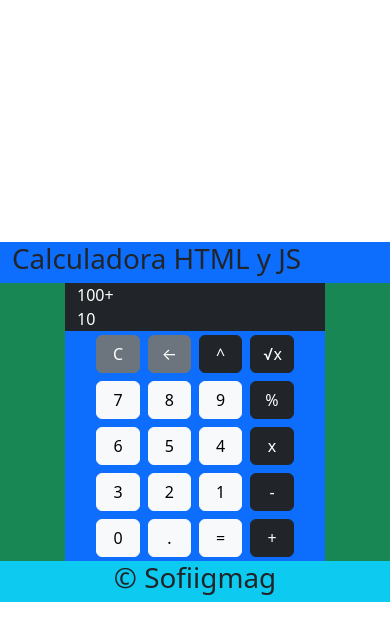
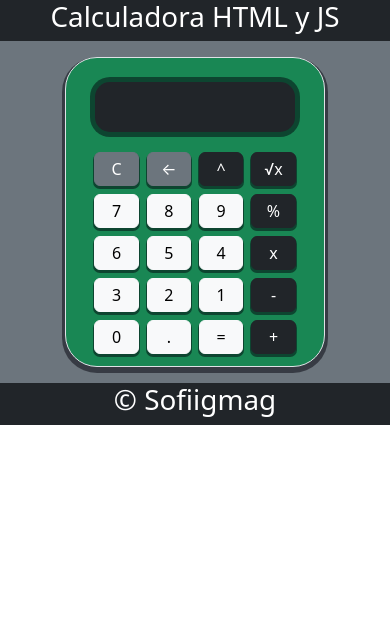
Before and after one commit to sofiigmag/calculadoraBootstrap, a plain HTML site: page index.html in a window 390 px wide. Drawn offline with nearby package versions, Linux system fonts and the light colour scheme.

Commit message:
feat: archivos js y css

```diff
--- /dev/null
+++ b/Display.js
@@ -0,0 +1,66 @@
+class Display{
+    constructor(displayValorAnterior, displayValorActual){
+        this.displayValorAnterior = displayValorAnterior;
+        this.displayValorActual = displayValorActual;
+        this.calculadora = new Calculator();
+        this.operador = undefined;
+        this.valorActual = '';
+        this.valorAnterior = '';
+        this.signos = {
+            sumar: '+',
+            restar: '-',
+            dividir: '/',
+            multiplicar: '*',
+            potenciar: '**'
+        }
+        this.advancedSignos = {
+            raiz: '√'
+            //Agregar mas funciones
+        }
+    }
+
+    addNumber(numero){
+        if (numero === '.' && this.valorActual.includes('.')) return
+        this.valorActual = this.valorActual.toString() + numero.toString();
+        this.printValues();
+    }
+
+    printValues(){
+        this.displayValorActual.textContent = this.valorActual;
+        this.displayValorAnterior.textContent = `${this.valorAnterior} ${this.signos[this.operador] || this.advancedSignos[this.operador] || ''}`;
+    }
+
+    deleteValue(){
+        this.valorActual = this.valorActual.toString().slice(0, -1);
+        this.printValues();
+    }
+
+    deleteAll(){
+        this.valorActual = '';
+        this.valorAnterior = '';
+        this.operador = undefined;
+        this.printValues();
+    }
+    computar(tipo){
+        this.operador !== 'igual' && this.calcular(this.verificador);
+        this.operador = tipo;
+        if (this.operador in this.signos){
+            this.operacion = this.signos[this.operador];
+            this.verificador = 'basic_operar';
+        }
+        if (this.operador in this.advancedSignos){
+            this.operacion = this.operador;
+            this.verificador = 'advanced_operar';
+        }
+        this.valorAnterior = this.valorActual || this.valorAnterior;
+        this.valorActual='';
+        this.printValues();
+    }
+
+    calcular(x){
+        this.funcion = x;
+        if((this.valorAnterior !== '')&&(this.valorActual !=='')){
+            this.valorActual = this.calculadora[this.funcion](this.valorAnterior, this.valorActual, this.operacion);
+        }
+    }
+}
--- /dev/null
+++ b/estilos.css
@@ -0,0 +1,41 @@
+.min-flex{
+    display: flex;
+    align-items: center;
+    justify-content: center;
+}
+.btn{
+    margin: 4px;
+    padding: 4px;
+    box-shadow: 0px 2px 0px 1px #02020c7e;
+}
+
+.calculadora{
+    min-width: 200px;
+    border-radius: 32px;
+    box-shadow: 0px 3px 0px 3px #02020c7e;
+}
+
+.cont-general{
+    height: 100vh;
+}
+
+.display{
+    border-radius: 15px;
+    box-shadow: 0px 0px 0px 5px #02020c7e;
+    display: flex;
+    flex-direction: column;
+    align-items: flex-end;
+    overflow: hidden;
+    height: 50px;
+}
+
+#valor-anterior{
+    color: gray;
+    font-size: 18px;
+}
+
+@media screen and (max-width:800px) {
+    .cont-general{
+        height: 100%;
+    }
+}
--- a/index.html
+++ b/index.html
@@ -6,72 +6,66 @@
     <meta name="viewport" content="width=device-width, initial-scale=1.0">
     <title>Calculadora</title>
     <link href="https://cdn.jsdelivr.net/npm/bootstrap@5.3.0-alpha3/dist/css/bootstrap.min.css" rel="stylesheet" integrity="sha384-KK94CHFLLe+nY2dmCWGMq91rCGa5gtU4mk92HdvYe+M/SXH301p5ILy+dN9+nJOZ" crossorigin="anonymous">
-    <style>
-        .min-flex{
-            display: flex;
-            align-items: center;
-            justify-content: center;
-        }
-        .btn{
-            margin:4px;
-        }
-        .calculadora{
-            min-width: 200px;
-
-        }
-    </style>
+    <link rel="stylesheet" href="/estilos.css">
+    <script src="/Calculator.js"></script>
+    <script src="/Display.js"></script>
+    <script src="/index.js" defer></script>
 </head>
 <body>
-    <main class ="cont-general vh-100 min-flex">
-        <div class="sub-general container bg-danger">
-            <div class="row bg-primary min-flex">
-                <div class="header">
+    <main class ="cont-general min-flex">
+        <div class="sub-general container">
+
+            <!-- header-->
+            <div class="row bg-dark min-flex text-white">
+                <div class="header text-center">
                     <h1>Calculadora HTML y JS</h1>
                 </div>
             </div>
-            <div class="row bg-success min-flex">
-                <div></div>
-                <div class="cont-calculadora container col-8 bg-dark">
-                    <div class=" row cont-display">
-                        <div class="display text-white">
-                            <div id="valor-anterior">100+</div>
-                            <div id="valor-actual">10</div>
-                        </div>
+
+            <!-- calculadora -->
+            <div class="row bg-secondary min-flex">
+                <div class="calculadora container col-8 bg-success border p-2 m-3">
+                    <div class="row cont-display min-flex">
+                            <div class="display text-white bg-dark w-75 my-3">
+                                <div id="valor-anterior"></div>
+                                <div id="valor-actual"></div>
+                            </div>
                     </div>
 
-                    <div class="row bg-primary min-flex">
-                        <button class="btn btn-secondary col-2">C</button>
-                        <button class="btn btn-secondary col-2">&larr;</button>
-                        <button class="btn btn-dark col-2">^</button>
-                        <button class="btn btn-dark col-2">√x</button>
+                    <!-- botones -->
+                    <div class="row min-flex">
+                            <button class="btn btn-secondary col-2" onclick="display.deleteAll()">C</button>
+                            <button class="btn btn-secondary col-2" onclick="display.deleteValue()">&larr;</button>
+                            <button class="btn btn-dark col-2 operador" value="potenciar">^</button>
+                            <button class="btn btn-dark col-2 operador" value="raiz">√x</button>
                     </div>
-                    <div class="row bg-primary min-flex">
-                        <button class="btn btn-light col-2">7</button>
-                        <button class="btn btn-light col-2">8</button>
-                        <button class="btn btn-light col-2">9</button>
-                        <button class="btn btn-dark col-2">%</button>
+                    <div class="row min-flex">
+                            <button class="btn btn-light col-2 numero">7</button>
+                            <button class="btn btn-light col-2 numero">8</button>
+                            <button class="btn btn-light col-2 numero">9</button>
+                            <button class="btn btn-dark col-2 operador" value="dividir">%</button>
                     </div>
-                    <div class="row bg-primary min-flex">
-                        <button class="btn btn-light col-2">6</button>
-                        <button class="btn btn-light col-2">5</button>
-                        <button class="btn btn-light col-2">4</button>
-                        <button class="btn btn-dark col-2">x</button>
+                    <div class="row min-flex">
+                            <button class="btn btn-light col-2 numero">6</button>
+                            <button class="btn btn-light col-2 numero">5</button>
+                            <button class="btn btn-light col-2 numero">4</button>
+                            <button class="btn btn-dark col-2 operador" value="multiplicar">x</button>
                     </div>
-                    <div class="row bg-primary min-flex">
-                        <button class="btn btn-light col-2">3</button>
-                        <button class="btn btn-light col-2">2</button>
-                        <button class="btn btn-light col-2">1</button>
-                        <button class="btn btn-dark col-2">-</button>
+                    <div class="row min-flex">
+                            <button class="btn btn-light col-2 numero">3</button>
+                            <button class="btn btn-light col-2 numero">2</button>
+                            <button class="btn btn-light col-2 numero">1</button>
+                            <button class="btn btn-dark col-2 operador" value="restar">-</button>
                     </div>
-                    <div class="row bg-primary min-flex">
-                        <button class="btn btn-light col-2">0</button>
-                        <button class="btn btn-light col-2">.</button>
-                        <button class="btn btn-light col-2">=</button>
-                        <button class="btn btn-dark col-2">+</button>
+                    <div class="row min-flex">
+                            <button class="btn btn-light col-2 numero">0</button>
+                            <button class="btn btn-light col-2 numero">.</button>
+                            <button class="btn btn-light col-2 operador" value="igual">=</button>
+                            <button class="btn btn-dark col-2 operador" value="sumar">+</button>
                     </div>
                 </div>
             </div>
-            <div class="row bg-info min-flex">
+            <div class="row bg-dark min-flex text-white">
                 <div class="footer text-center">
                     <h1>&copy; Sofiigmag</h1>
                 </div>
--- /dev/null
+++ b/index.js
@@ -0,0 +1,18 @@
+const displayValorAnterior=document.getElementById('valor-anterior');
+const displayValorActual=document.getElementById('valor-actual');
+const botonesNumero = document.querySelectorAll('.numero');
+const botonesOperador = document.querySelectorAll('.operador');
+
+const display = new Display(displayValorAnterior, displayValorActual);
+
+botonesNumero.forEach(boton=>{
+    boton.addEventListener('click', ()=>{
+        display.addNumber(boton.innerHTML);
+    });
+});
+
+botonesOperador.forEach(boton=>{
+    boton.addEventListener('click',()=>{
+        display.computar(boton.value);
+    });
+});
```
Also changed, not shown: Calculator.js (added).
